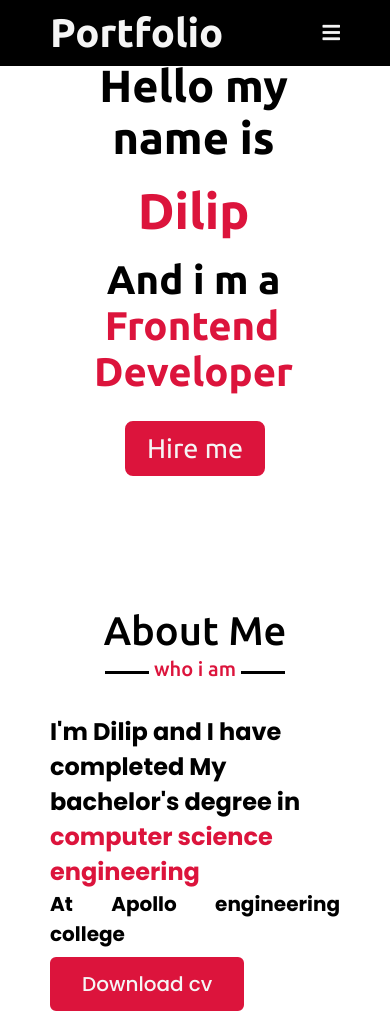
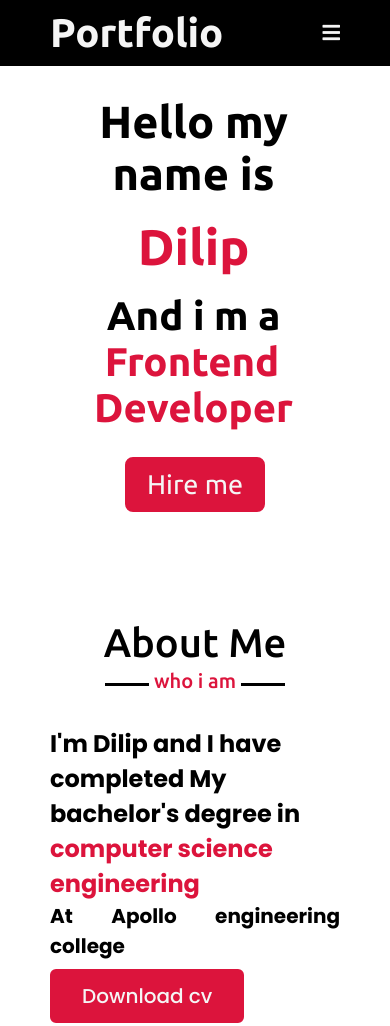
Before and after one commit to dilipvm/new-portfolio, a plain HTML site: page index.html in a window 390 px wide. Shown: the top 1026 px of the page. Drawn offline with nearby package versions, Linux system fonts and the light colour scheme.

Commit message:
Update style.css

```diff
--- a/style.css
+++ b/style.css
@@ -526,6 +526,10 @@ footer span a:hover{
 
         padding: 40px;
     }
+    .home .max-width{
+        padding-top: 60px;
+    }
+
 
 }
 }
```
